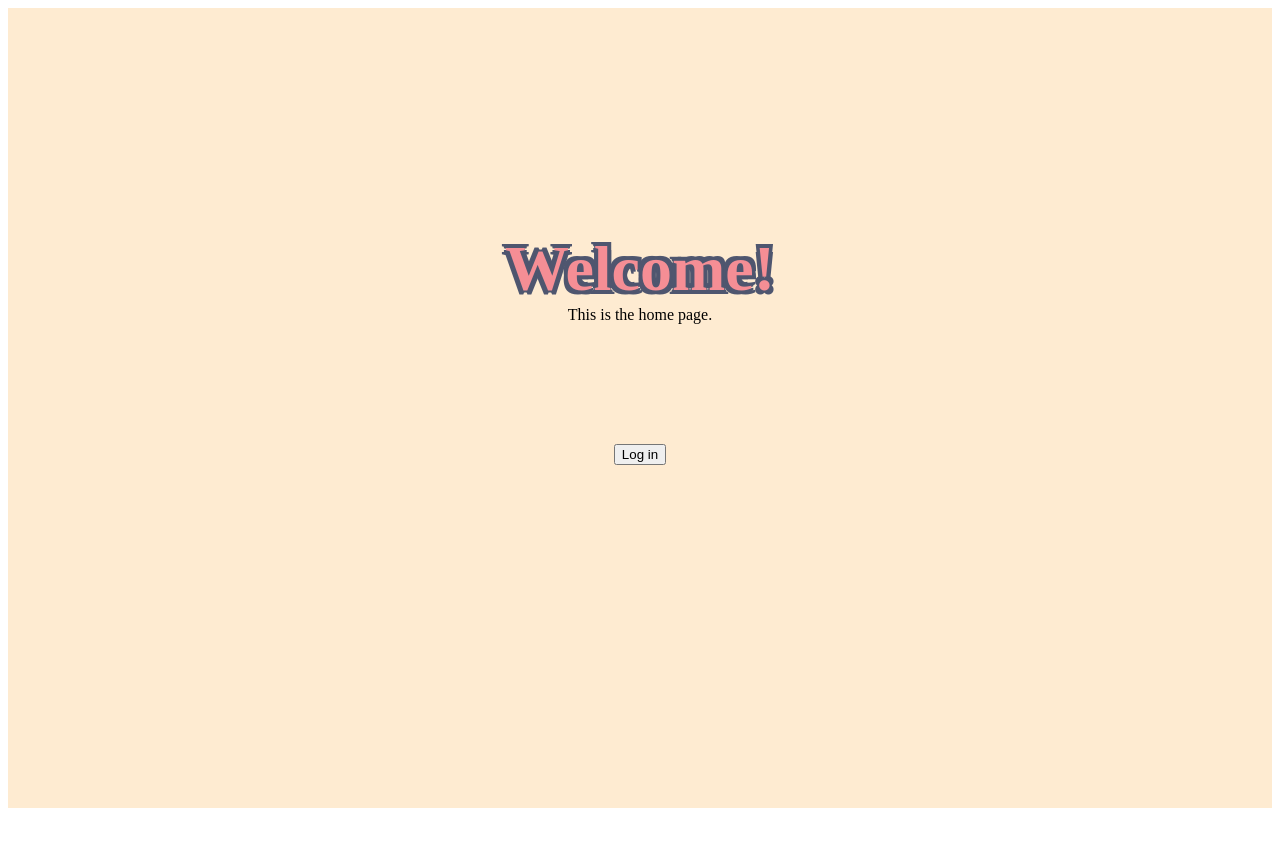
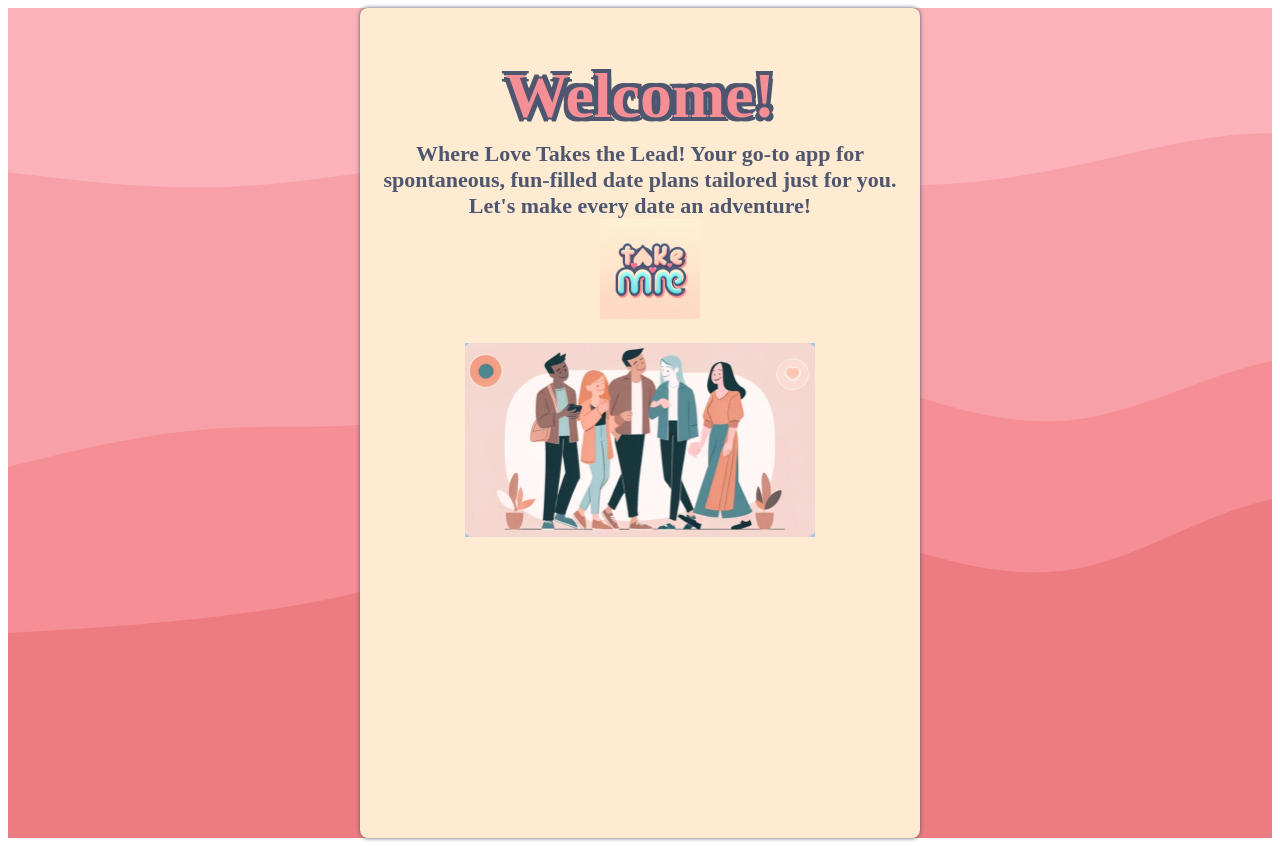
Before and after one commit to syedomair0/ByteMe-Hackathon, a React (Create React App) app in the folder byte-me/: page / in a window 1280 px wide. Before the commit the page ends 816 px from the top, so only its background shows below. Built offline with nearby package versions, Linux system fonts and the light colour scheme.

Commit message:
welcome page updates

```diff
--- a/byte-me/src/App.css
+++ b/byte-me/src/App.css
@@ -4,7 +4,15 @@
   align-items: center;
   justify-content: center;
   height: 100vh;
+  color: #feebd1;
+  max-width: 530px;
+  width: 100%;
+  background: #ffffff;
+  margin: 0 auto;
+  padding: 15px;
+  border-radius: 8px;
   background-color:#feebd1;
+  box-shadow: 0 0 4px #4f566f;
 }
 
 .titleContainer {
@@ -24,6 +32,39 @@
     4px -4px 0 #4F566F,
     -4px 4px 0 #4F566F,
     4px 4px 0 #4F566F;
+}
+
+.welcomeTitleContainer {
+  display: flex;
+  flex-direction: column;
+  font-size: 64px;
+  font-weight: bolder;
+  align-items: center;
+  justify-content: center;
+  color: #F58E95;
+  text-shadow:
+    -2px -2px 0 #4F566F,
+    2px -2px 0 #4F566F,
+    -2px 2px 0 #4F566F,
+    2px 2px 0 #4F566F,
+    -4px -4px 0 #4F566F,
+    4px -4px 0 #4F566F,
+    -4px 4px 0 #4F566F,
+    4px 4px 0 #4F566F;
+  margin-bottom: 10px;
+  margin-top: -250px;
+}
+
+.elevatorPitchContainer {
+  display: flex;
+  flex-direction: column;
+  font-size: 22px;
+  font-weight: bolder;
+  align-items: center;
+  text-align: center;
+  justify-content: center;
+  color: #4F566F;
+  margin-top: -02px;
 }
 
 .resultContainer,
--- a/byte-me/src/components/Home.js
+++ b/byte-me/src/components/Home.js
@@ -1,5 +1,8 @@
 import React from 'react'
 import { useNavigate } from 'react-router-dom'
+import background from '../assets/waves.svg'
+import people from '../assets/people.png';
+import logo from '../assets/logo.jpeg';
 
 const Home = (props) => {
   const { loggedIn, email } = props
@@ -10,22 +13,21 @@ const Home = (props) => {
   }
 
   return (
-    <div className="mainContainer">
-      <div className={'titleContainer'}>
-        <div>Welcome!</div>
-      </div>
-      <div>This is the home page.</div>
-      <div className={'buttonContainer'}>
-        <input
-          className={'inputButton'}
-          type="button"
-          onClick={onButtonClick}
-          value={loggedIn ? 'Log out' : 'Log in'}
-        />
-        {loggedIn ? <div>Your email address is {email}</div> : <div />}
+    <div className={'bg'} style={{backgroundImage: `url(${background})`}}>
+      <div className="mainContainer">
+        <div className={'welcomeTitleContainer'}>
+          <div>Welcome!</div>
+        </div>
+        <div className={'elevatorPitchContainer'}>
+          <div>Where Love Takes the Lead! Your go-to app for spontaneous, fun-filled date plans tailored just for you. Let's make every date an adventure!</div>
+        </div>
+        <div className="logoContainer">
+          <img src={logo} alt="Logo" style={{ width: '100px', height: 'auto', marginLeft: '20px' }} />
+        </div>
+        <img src={people} alt="People" style={{ width: '350px', height: 'auto', marginTop: '20px' }} />
       </div>
     </div>
-  )
+  );
 }
 
 export default Home
--- a/byte-me/src/pages/login.js
+++ b/byte-me/src/pages/login.js
@@ -1,5 +1,6 @@
 import React, { useState } from 'react'
 import { useNavigate } from 'react-router-dom'
+import background from '../assets/waves.svg'
 
 const Login = (props) => {
   const [email, setEmail] = useState('')
@@ -14,6 +15,9 @@ const Login = (props) => {
   }
 
   return (
+    <div className={'bg'} style={{
+      backgroundImage: `url(${background})`,
+    }}>
     <div className={'mainContainer'}>
       <div className={'titleContainer'}>
         <div>Login</div>
@@ -45,8 +49,9 @@ const Login = (props) => {
           type="button"
           onClick={onButtonClick}
           value={'Log In'}
-          style={{ height: '60px', width: '400px', fontSize: 'large', backgroundColor: '#4f566f', color: 'white' }}
+          style={{ height: '60px', width: '400px', fontSize: 'large'}}
         />
+        </div>
       </div>
     </div>
   )
```
Also changed, not shown: byte-me/src/assets/waves.svg (added), 1 other file (tests, documents, lock files or other folders).
